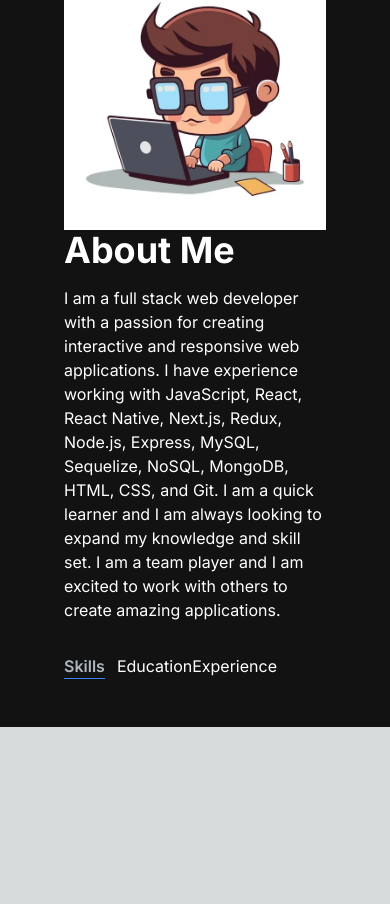
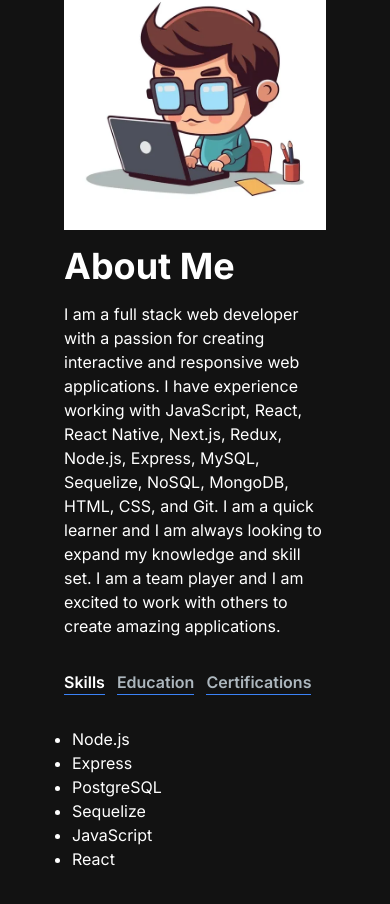
Before and after one commit to Fredbian/nextjs_protfolio_fred, a Next.js app: page / in a window 390 px wide. Shown: the part 866-1770 px from the top of the page. Before the commit the page ends 1593 px from the top, so only its background shows below. Built offline with nearby package versions, Linux system fonts and the light colour scheme.

Commit message:
working on 'Projects Section'

```diff
--- /dev/null
+++ b/components/AboutSection/TabButton/index.jsx
@@ -0,0 +1,19 @@
+import React from 'react';
+
+const TabButton = ({ active, selectTab, children }) => {
+  return (
+    <button onClick={selectTab}>
+      <p
+        className={`mr-3 font-semibold hover:text-white ${
+          active
+            ? 'text-white border-b border-blue-500'
+            : 'text-[#ADB7BE] border-b border-blue-500'
+        }`}
+      >
+        {children}
+      </p>
+    </button>
+  );
+};
+
+export default TabButton;
--- a/components/AboutSection/index.jsx
+++ b/components/AboutSection/index.jsx
@@ -1,41 +1,100 @@
-'use client'
+'use client';
 
-import Image from "next/image"
-import { useTransition, useState } from "react"
+import Image from 'next/image';
+import { useTransition, useState } from 'react';
+import TabButton from './TabButton';
 
+const TAB_DATA = [
+  {
+    title: 'Skills',
+    id: 'skills',
+    content: (
+      <ul className="list-disc pl-2">
+        <li>Node.js</li>
+        <li>Express</li>
+        <li>PostgreSQL</li>
+        <li>Sequelize</li>
+        <li>JavaScript</li>
+        <li>React</li>
+      </ul>
+    ),
+  },
+  {
+    title: 'Education',
+    id: 'education',
+    content: (
+      <ul className="list-disc pl-2">
+        <li>Fullstack Development</li>
+        <li>Monash University</li>
+      </ul>
+    ),
+  },
+  {
+    title: 'Certifications',
+    id: 'certifications',
+    content: (
+      <ul className="list-disc pl-2">
+        <li>AWS Cloud Practitioner</li>
+      </ul>
+    ),
+  },
+];
 
 const AboutSection = () => {
-
-  const [tab, setTab] = useState('skills')
-  const [startTransition, isPending] = useTransition()
+  const [tab, setTab] = useState('skills');
+  const [isPending, startTransition] = useTransition();
 
   const handleTabChange = (id) => {
     startTransition(() => {
-      setTab(id)
-    })
-  }
+      setTab(id);
+    });
+  };
 
   return (
-    <section className='text-white'>
-      <div className='md:grid md:grid-cols-2 gap-8 items-center py-8 px-4 xl:gap-16 sm:py-16 xl:px-16'>
-        <Image src='/images/about-image.png' width={500} height={500} />
-        <div>
+    <section className="text-white">
+      <div className="md:grid md:grid-cols-2 gap-8 items-center py-8 px-4 xl:gap-16 sm:py-16 xl:px-16">
+        <Image src="/images/about-image.png" width={500} height={500} />
+        <div className='mt-4 md:mt-0 text-left flex flex-col h-full'>
           <h2 className="text-4xl font-bold text-white mb-4">About Me</h2>
-          <p className="text-base lg:text-lg">I am a full stack web developer with a passion for creating
+          <p className="text-base lg:text-lg">
+            I am a full stack web developer with a passion for creating
             interactive and responsive web applications. I have experience
-            working with JavaScript, React, React Native, Next.js, Redux, Node.js, Express, MySQL,
-            Sequelize, NoSQL, MongoDB, HTML, CSS, and Git. I am a quick learner and I am always
-            looking to expand my knowledge and skill set. I am a team player and
-            I am excited to work with others to create amazing applications.</p>
-            <div className="flex flex-row mt-8">
-              <span className="mr-3 font-semibold hover:text-white text-[#ADB7BE] border-b border-blue-500">Skills</span>
-              <span>Education</span>
-              <span>Experience</span>
-            </div>
+            working with JavaScript, React, React Native, Next.js, Redux,
+            Node.js, Express, MySQL, Sequelize, NoSQL, MongoDB, HTML, CSS, and
+            Git. I am a quick learner and I am always looking to expand my
+            knowledge and skill set. I am a team player and I am excited to work
+            with others to create amazing applications.
+          </p>
+          <div className="flex flex-row mt-8">
+            <TabButton
+              selectTab={() => handleTabChange('skills')}
+              active={tab === 'skills'}
+            >
+              {' '}
+              Skills{' '}
+            </TabButton>
+            <TabButton
+              selectTab={() => handleTabChange('education')}
+              active={tab === 'education'}
+            >
+              {' '}
+              Education{' '}
+            </TabButton>
+            <TabButton
+              selectTab={() => handleTabChange('certifications')}
+              active={tab === 'certifications'}
+            >
+              {' '}
+              Certifications{' '}
+            </TabButton>
+          </div>
+          <div className="mt-8">
+            {TAB_DATA.find((t) => t.id === tab).content}
+          </div>
         </div>
       </div>
     </section>
-  )
-}
+  );
+};
 
-export default AboutSection
+export default AboutSection;
--- /dev/null
+++ b/components/ProjectsSection/ProjectCard/index.jsx
@@ -0,0 +1,18 @@
+import React from 'react';
+
+const ProjectCard = ({ imgUrl, title, description }) => {
+  return (
+    <div>
+      <div
+        className='h-52 md:h-72'
+        style={{ background: `url(${imgUrl})`, backgroundSize: 'cover'}}
+      ></div>
+      <div className='text-white'>
+        <h5>{title}</h5>
+        <p>{description}</p>
+      </div>
+    </div>
+  );
+};
+
+export default ProjectCard;
--- /dev/null
+++ b/components/ProjectsSection/index.jsx
@@ -0,0 +1,12 @@
+import React from 'react'
+import ProjectCard from './ProjectCard'
+
+const ProjectsSection = () => {
+  return (
+    <div>
+      <h1>My Projects</h1>
+    </div>
+  )
+}
+
+export default ProjectsSection
```
